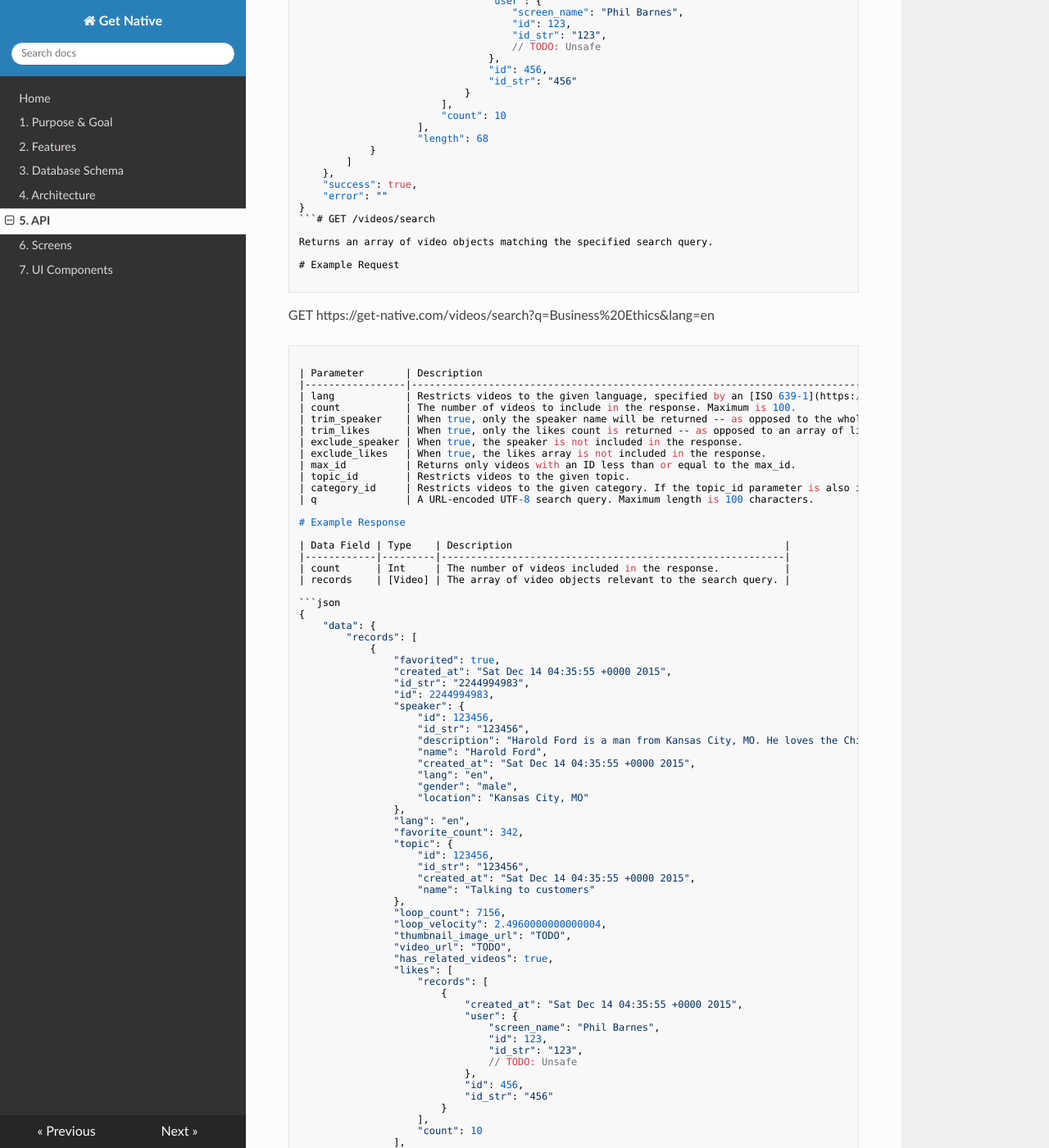
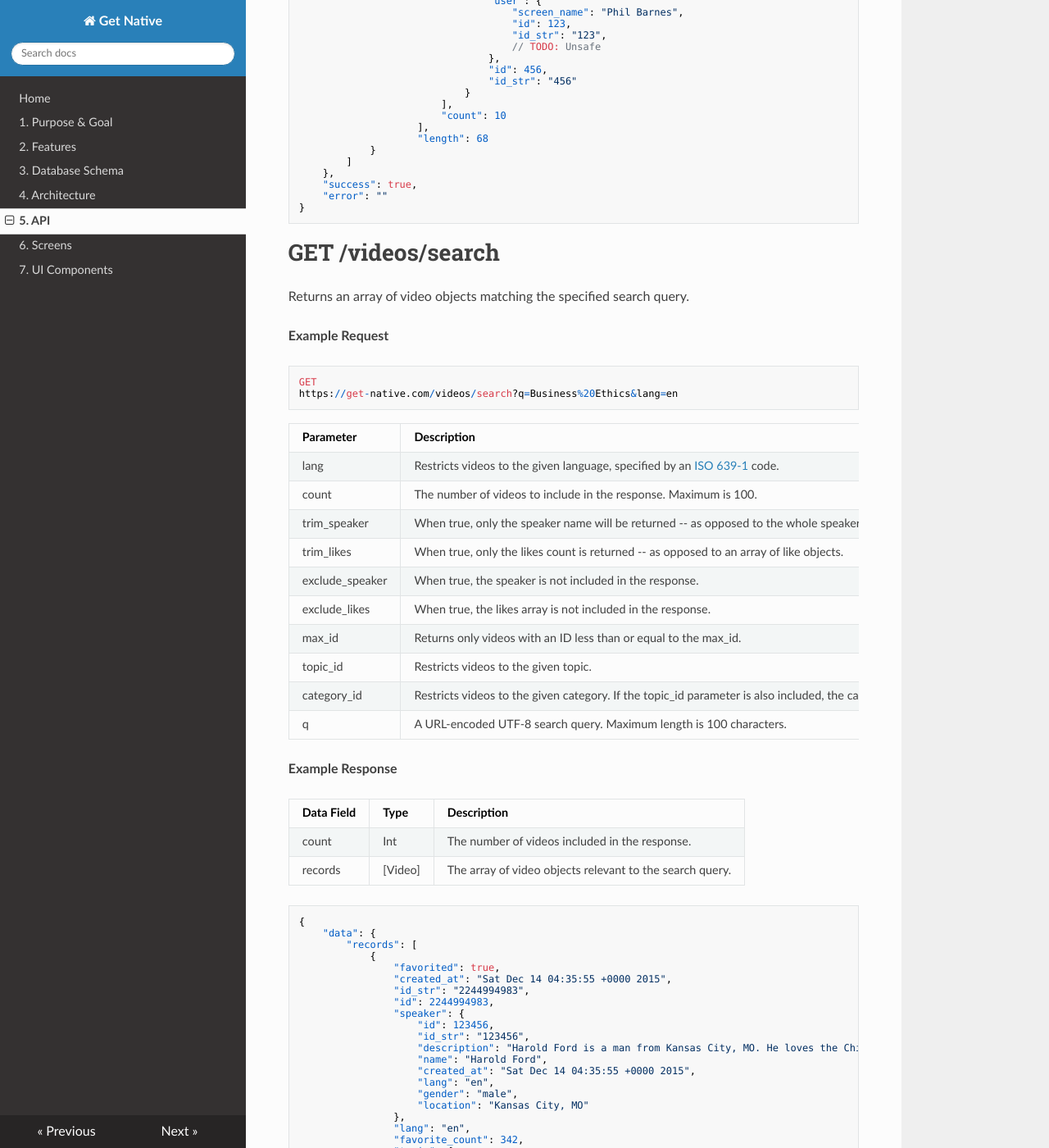
Before and after one commit to hank-ehly/get-native.com, an MkDocs documentation site: the page built from docs/api.md, in a window 1280 px wide and 1400 px high, scrolled down 7639 px. Shown: the whole window at 82% size. Built offline with MkDocs 1.6.1, drawn with Linux system fonts in a browser that asks for light colours; nearby versions of some CDN libraries; old or Windows-style settings are respelled for this version of MkDocs; some of the changed text lies outside the part shown.

Commit message:
Fix docs spacing causing problems

````diff
--- a/docs/api.md
+++ b/docs/api.md
@@ -402,11 +402,13 @@ videos whose IDs are _lower than or equal to_ the specified `max_id`. The lower
 	"success": true,
 	"error": ""
 }
-```# GET /videos/search
+```
+
+# GET /videos/search
 
 Returns an array of video objects matching the specified search query.
 
-# Example Request
+**Example Request**
 
 ```
 GET
@@ -426,12 +428,13 @@ https://get-native.com/videos/search?q=Business%20Ethics&lang=en
 | category_id     | Restricts videos to the given category. If the topic_id parameter is also included, the category_id parameter is ignored.        |          |         |
 | q               | A URL-encoded UTF-8 search query. Maximum length is 100 characters.                                                              |          |         |
 
-# Example Response
+**Example Response**
 
 | Data Field | Type    | Description                                              |
 |------------|---------|----------------------------------------------------------|
 | count      | Int     | The number of videos included in the response.           |
 | records    | [Video] | The array of video objects relevant to the search query. |
+
 
 ```json
 {
````
